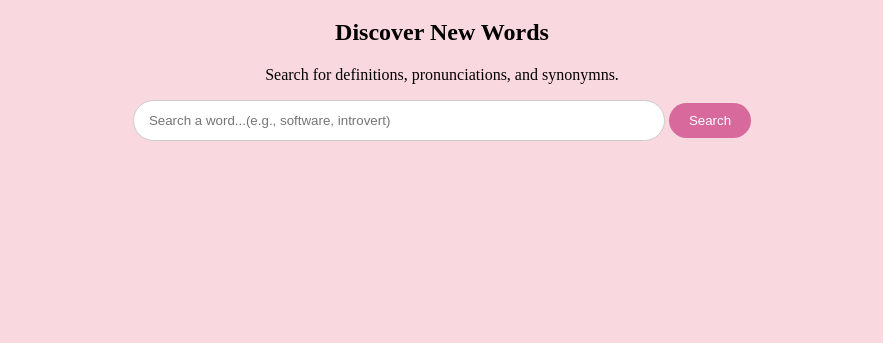
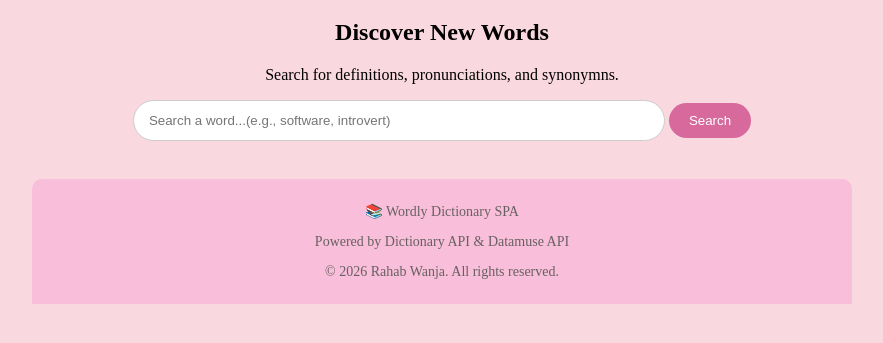
Before and after one commit to rahabyin/single-page-application-wordly, a website: page index.html in a window 1280 px wide. Shown: the part 81-424 px from the top of the page, without its empty margins (198-1081 px from the left). Drawn offline with Linux system fonts and the light colour scheme.

Commit message:
initial commit

```diff
--- a/index.html
+++ b/index.html
@@ -57,4 +57,10 @@
 <script src="script.js"></script>
 
 </body>
+<br>
+<footer class="footer">
+    <p>📚 Wordly Dictionary SPA</p>
+    <p>Powered by Dictionary API & Datamuse API</p>
+    <p>© 2026 Rahab Wanja. All rights reserved.</p>
+</footer>
 </html>
--- a/script.js
+++ b/script.js
@@ -19,7 +19,6 @@ const definitionEl = document.getElementById("definition");
 const exampleEl = document.getElementById("example");
 const synonymsEl = document.getElementById("synonyms");
 const audioEl = document.getElementById("audio");
-
 
 // TASK 2: HANDLE FORM SUBMISSION
 form.addEventListener("submit", async (e) => {
@@ -145,7 +144,6 @@ async function fetchSynonyms(word) {
   }
 }
 
-
 // RENDER SYNONYMS (CLICKABLE)
 function renderSynonyms(list = []) {
   synonymsEl.innerHTML = ""; // Clears previous synonyms
@@ -175,7 +173,6 @@ function renderSynonyms(list = []) {
   });
 }
 
-
 // TASK 6: ERROR HANDLING FUNCTION
 function showError(msg) {
     // Display error message
--- a/style.css
+++ b/style.css
@@ -1,3 +1,7 @@
+html, body {
+  height: 100%;
+  margin: 0;
+}
 body {
   font-family: 'Times New Roman', Times, serif;
   background: #f9d8df;
@@ -9,6 +13,7 @@ body {
 .container {
   max-width: 800px;
   margin: auto;
+  flex: 1;
 }
 
 form {
@@ -97,3 +102,17 @@ button:hover {
   background: #b91262;
   color: white;
 }
+
+.footer {
+  margin-top: auto;
+  margin-left: auto;
+  margin-right: auto;
+  max-width: 800px;
+  padding: 10px;
+  background: #f9bed9;
+  color: rgb(103, 97, 97);
+  text-align: center;
+  border-radius:10px 10px 0 0;
+  font-size: 14px;
+  transition: 0.3s ease;
+}
```
